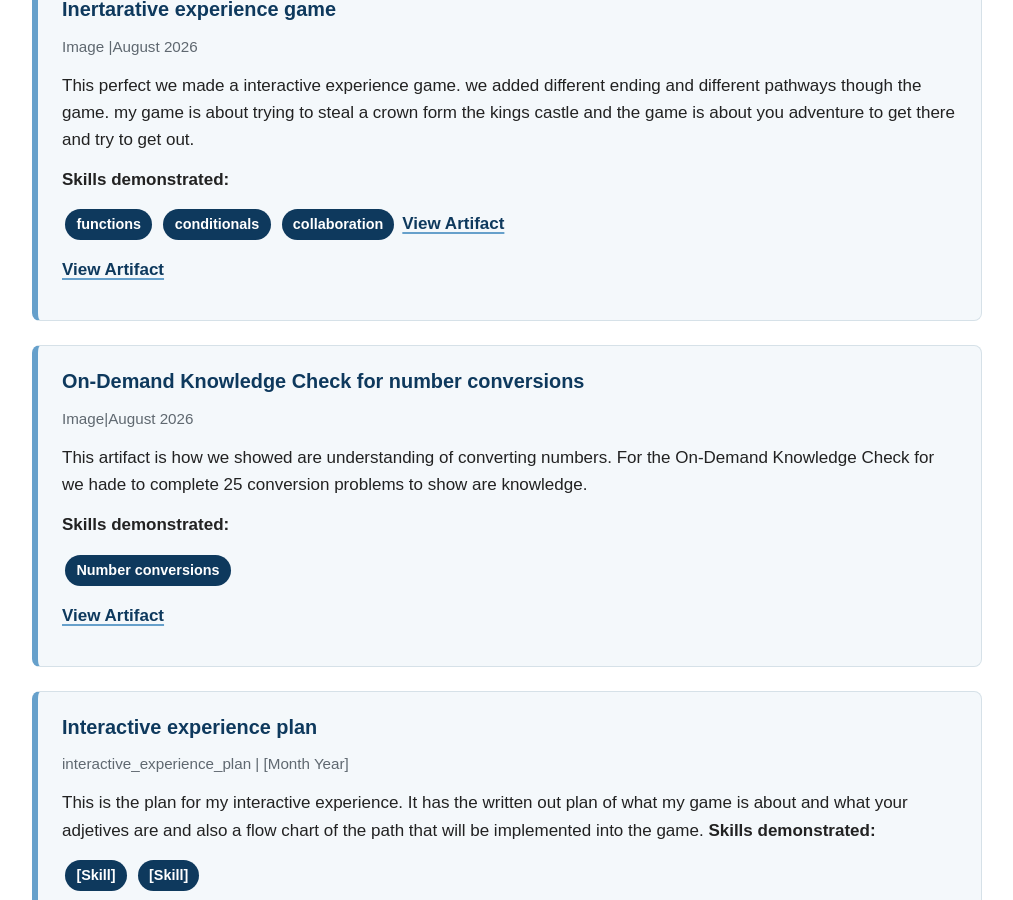
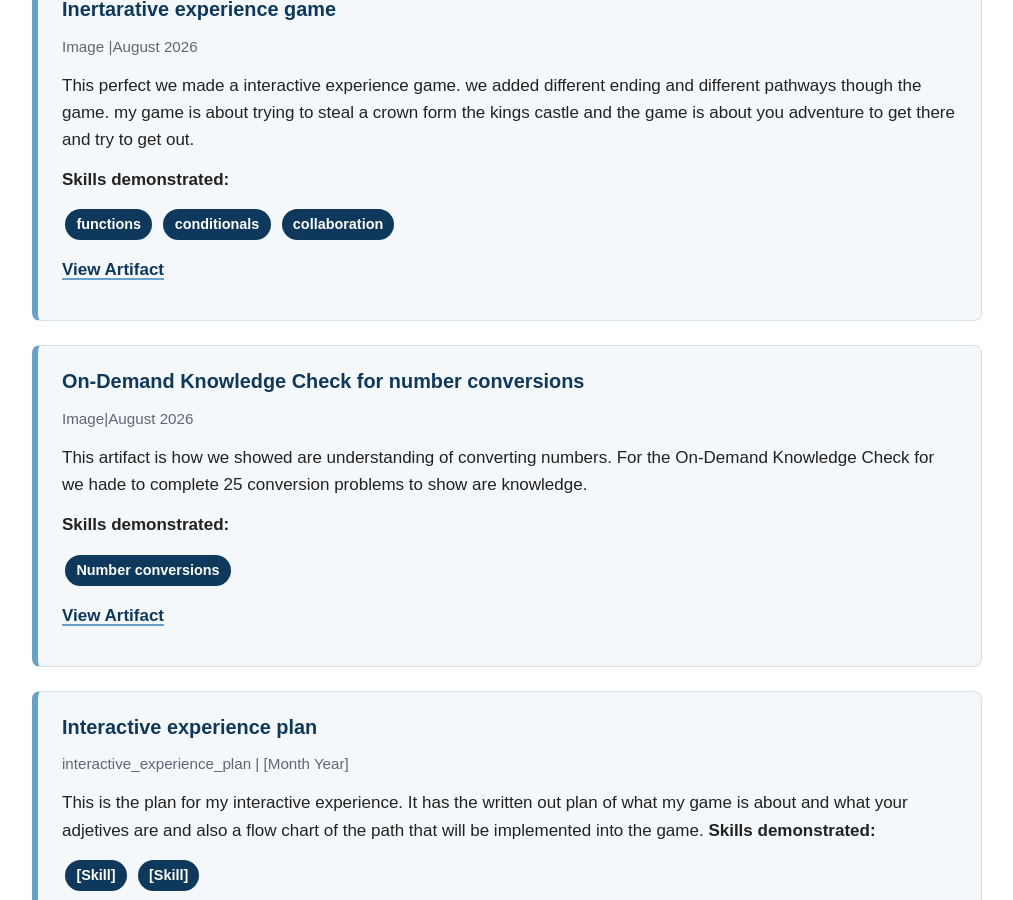
Before and after one commit to Judeaveritt/Apex-portfolio-, a Jekyll site: the page built from artifacts.md, in a window 1280 px wide and 900 px high, scrolled down 458 px. Shown: the whole window, without its empty margins (133-1146 px from the left). Built offline with Jekyll 4.4.1, drawn with Linux system fonts in a browser that asks for light colours.

Commit message:
fixed link to interative experience game

```diff
--- a/artifacts.md
+++ b/artifacts.md
@@ -26,9 +26,8 @@ This perfect we made a interactive experience game. we added different ending an
 <span class="skill-tag">functions</span>
 <span class="skill-tag">conditionals</span>
 <span class="skill-tag">collaboration</span>
-[View Artifact](artifacts/Work station/)
 
-[View Artifact](artifacts/interative_experince _game/)
+[View Artifact](artifacts/interative_experince_game/)
 
 
 </div>
```
